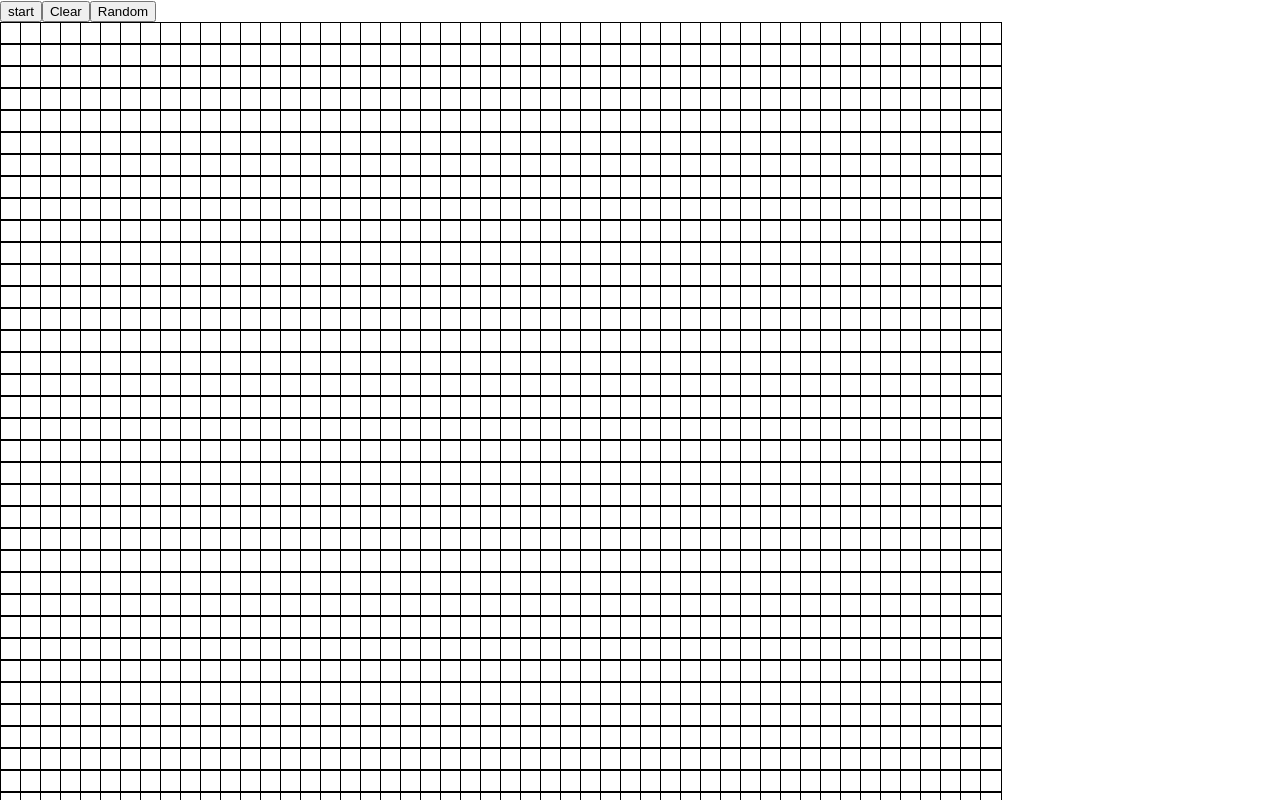
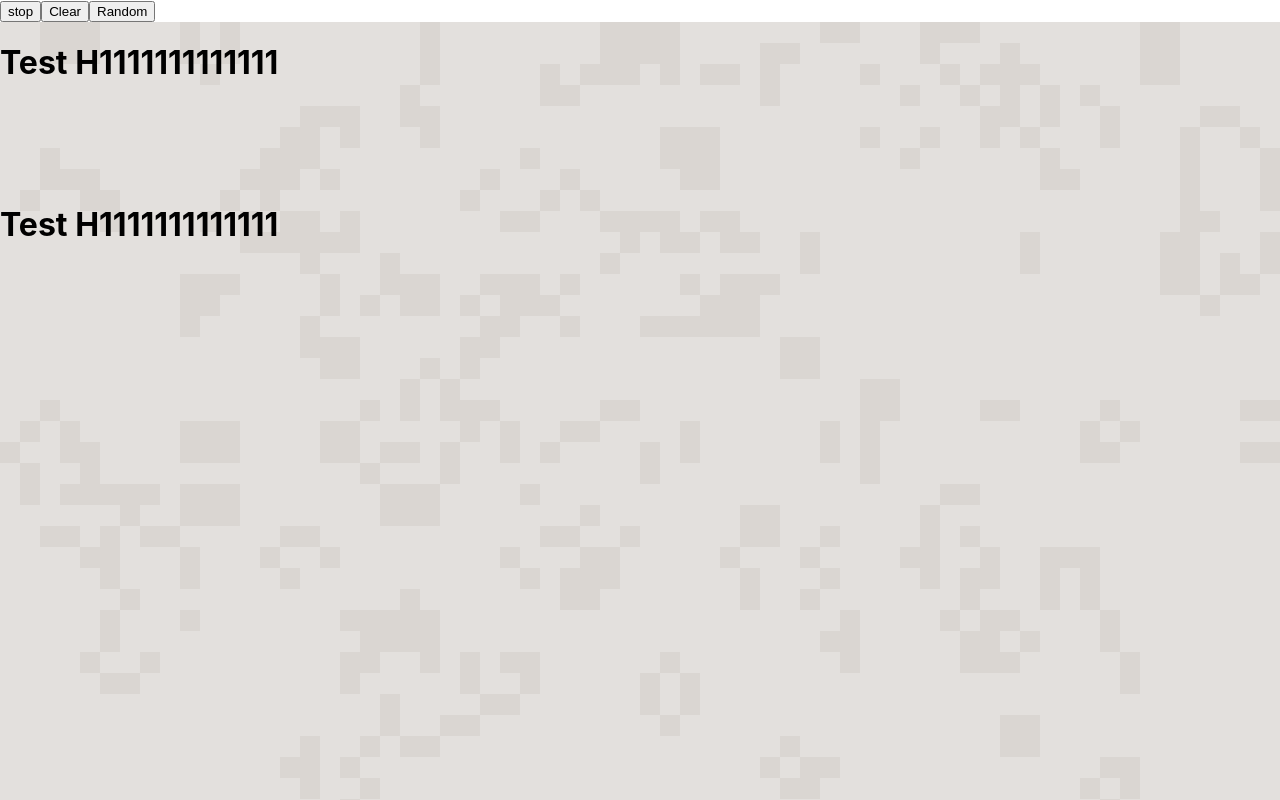
Before and after one commit to EmanueleParlascino-Personal/Inflow-Blog, a React (Create React App) app: page / in a window 1280 px wide. Shown: the top 800 px of the page. Built offline with nearby package versions, Linux system fonts and the light colour scheme.

Commit message:
styled game of life for background

```diff
--- a/src/App.js
+++ b/src/App.js
@@ -5,9 +5,14 @@ import GameOfLife from './GameOfLife';
 function App() {
 
   return (
-    <div className="App">
-
+    <div >
       <GameOfLife/>
+      <h1>Test H1111111111111</h1>
+      <br/>
+      <br/>
+      <br/>
+      <br/>
+      <h1>Test H1111111111111</h1>
     </div>
   );
 }
--- a/src/GameOfLife.js
+++ b/src/GameOfLife.js
@@ -1,10 +1,11 @@
 import './Gol.css';
-import React, {useCallback, useState, useRef} from "react"
+import React, {useCallback, useState, useRef, useEffect} from "react"
 import produce from 'immer'
 
-const numRows = 50;
-const numCols = 50;
+const numRows = Math.floor(window.innerHeight/21);
+const numCols = Math.floor(window.innerWidth/20);
 
+console.log(window.innerWidth/50)
 const operations = [
     [0,1],
     [0,-1],
@@ -24,11 +25,19 @@ const generateEmptyGrid = () =>{
     return rows;
 }
 
+const generateRandomGrid = () =>{
+    const rows = [];
+        for (let i = 0; i< numRows; i++) {
+            rows.push(Array.from(Array(numCols),() =>  Math.random() > .6 ? 1 : 0 ));
+        }
+    return rows;
+}
+
 function GameOfLife(){
     const [grid, setGrid] = useState(() => {
-        return generateEmptyGrid()
+        return generateRandomGrid()
     });
-    const [ run, setRun] = useState(false)
+    const [ run, setRun] = useState(true)
 
     const runningRef = useRef(run);
     runningRef.current = run;
@@ -60,11 +69,15 @@ function GameOfLife(){
             })
         })
 
-        setTimeout(runSimulation, 10)
+        setTimeout(runSimulation, 500)
     }, [])
 
+
+    useEffect(() => {
+        runSimulation()
+    }, [])
     return(
-        <>
+        <div style = {{}}>
         <button onClick = {() => {
                 setRun(!run);
                 if (!run){
@@ -78,15 +91,11 @@ function GameOfLife(){
             Clear
         </button>
         <button onClick= {() => {
-            const rows = [];
-            for (let i = 0; i< numRows; i++) {
-                rows.push(Array.from(Array(numCols),() => Math.random() > .6 ? 1 : 0 ));
-            }
-            setGrid(rows);
+            generateRandomGrid()
         }}>
             Random
         </button>
-        <div style = {{display: 'grid', gridTemplateColumns: `repeat(${numCols}, 20px )` }}>
+        <div style = {{display: 'grid', gridTemplateColumns: `repeat(${numCols}, 20px )`, position: 'absolute', zIndex: -1, backgroundColor: "#E3E0DD" }}>
            {grid.map((rows, i) => rows.map( (col, k) =>
             <div
                 key={`${i}-${k}`}
@@ -96,10 +105,11 @@ function GameOfLife(){
                     })
                     setGrid(newGrid)
                 }}
-                style = {{width: 20, height: 20, backgroundColor: grid[i][k] ? "#17BF1B" : 'white',
-                border:"solid 1px black" }} />))}
+                style = {{width: 20, height: 21, backgroundColor: grid[i][k] ? "#DAD6D2" : '#E3E0DD', transition: "all .5s ease",
+                WebkitTransition: "all .5s ease",
+                MozTransition: "all .5s ease"}} />))}
         </div>
-        </>
+        </div>
     )
 }
 
```
